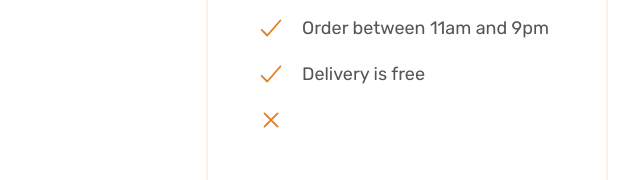
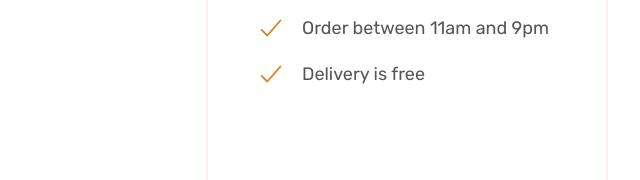
Before and after one commit to Vladson12/Omnifood-service, a plain HTML site: page index.html in a window 1280 px wide. Shown: the part 5631-5811 px from the top of the page, 0-640 px from the left. Drawn offline with nearby package versions, Linux system fonts and the light colour scheme; some packages are replaced by stand-ins of ours; a script that the page names is missing.

Commit message:
.to-hide class rule fixed

```diff
--- a/css/general.css
+++ b/css/general.css
@@ -269,7 +269,7 @@ strong {
 }
 
 .to-hide {
-  opacity: 100%;
+  opacity: 0;
 }
 
 .to-deemphasize {
```
